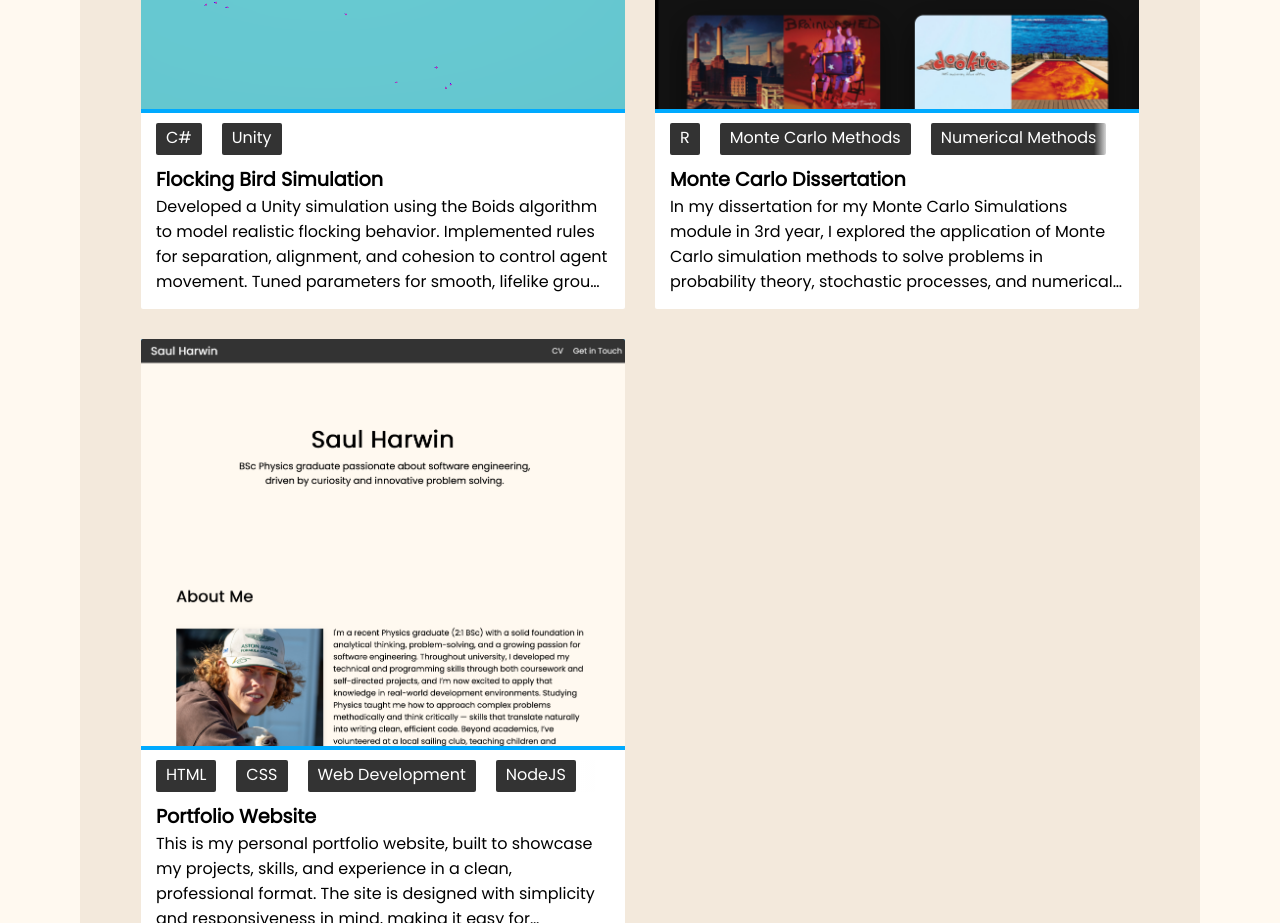
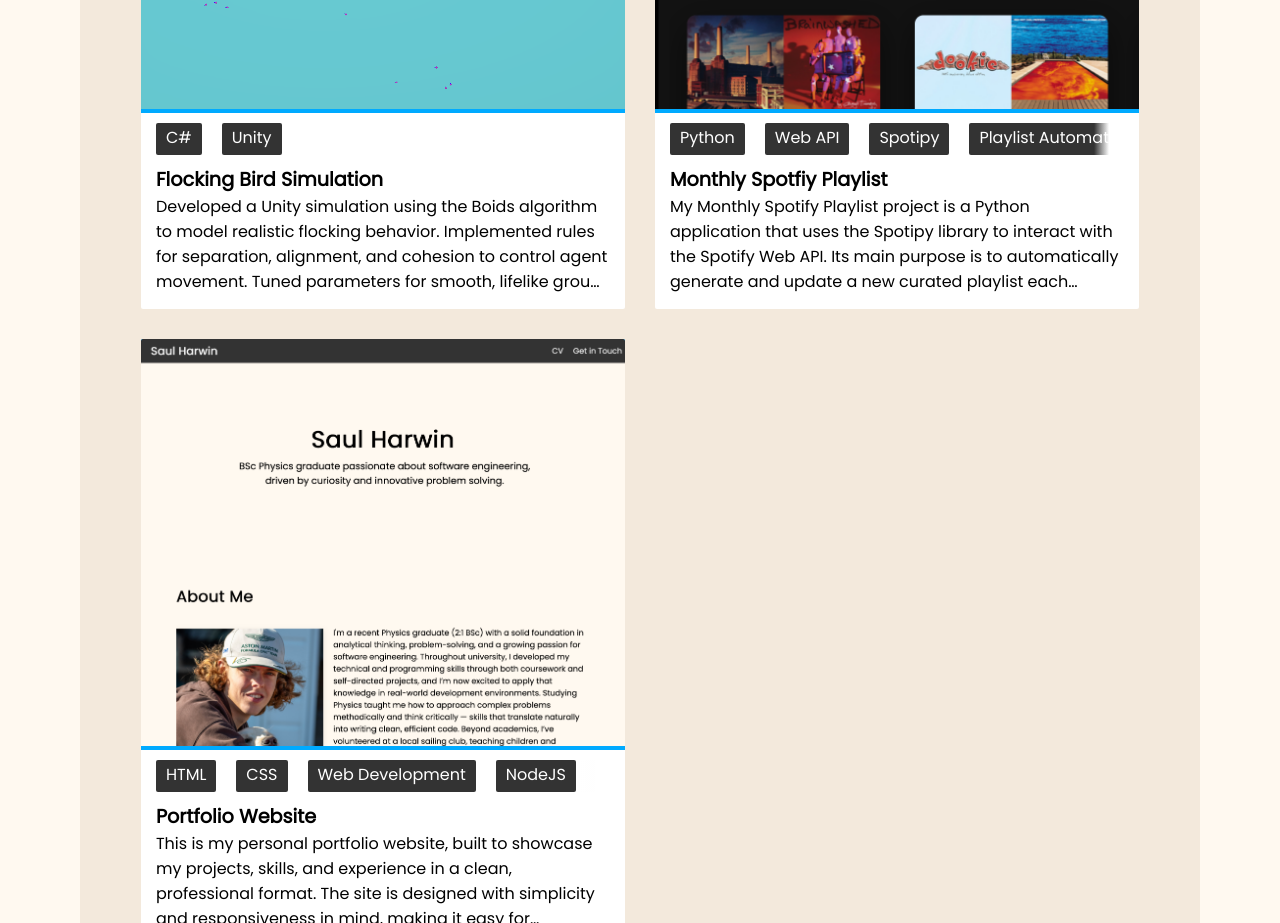
Before and after one commit to Saul-Harwin/Portfolio-Website, a plain HTML site: page index.html in a window 1280 px wide. Shown: the part 2140-3063 px from the top of the page. Drawn offline with Linux system fonts and the light colour scheme.

Commit message:
Change information on the Monthly Spotify Playlist project card

```diff
--- a/index.html
+++ b/index.html
@@ -100,21 +100,16 @@
                 </div>
                 <div class="tags-wrapper">
                     <div class="tags">
-                        <p id="tag">R</p>
-                        <p id="tag">Monte Carlo Methods</p>
-                        <p id="tag">Numerical Methods</p>
-                        <p id="tag">Statistical Computing</p>
-                        <p id="tag">Data Visualisation</p>
-                        <p id="tag">Markov Chain</p>
-                        <p id="tag">Stochastic Processes</p>
-                        <p id="tag">Probability Theory</p>
                         <p id="tag">Python</p>
-
+                        <p id="tag">Web API</p>
+                        <p id="tag">Spotipy</p>
+                        <p id="tag">Playlist Automation</p>
+                        <p id="tag">Cron Job</p>
                     </div>
                 </div>
                 <div id="project-text">
-                    <p id="project-name">Monte Carlo Dissertation</p>
-                    <p id="project-desciption">In my dissertation for my Monte Carlo Simulations module in 3rd year, I explored the application of Monte Carlo simulation methods to solve problems in probability theory, stochastic processes, and numerical analysis, with practical applications like probability distribution sampling, Markov Chains, and solving differential equations.</p>
+                    <p id="project-name">Monthly Spotfiy Playlist</p>
+                    <p id="project-desciption">My Monthly Spotify Playlist project is a Python application that uses the Spotipy library to interact with the Spotify Web API. Its main purpose is to automatically generate and update a new curated playlist each month of the users most listen too songs, making it easy to keep a monthly collection of your favourite music without manual effort. As well as this, the program also creates a continuously updating playlist called "Favourites" which include your favourite songs of the last 6 months.</p>
                 </div>
             </a>
 
```
